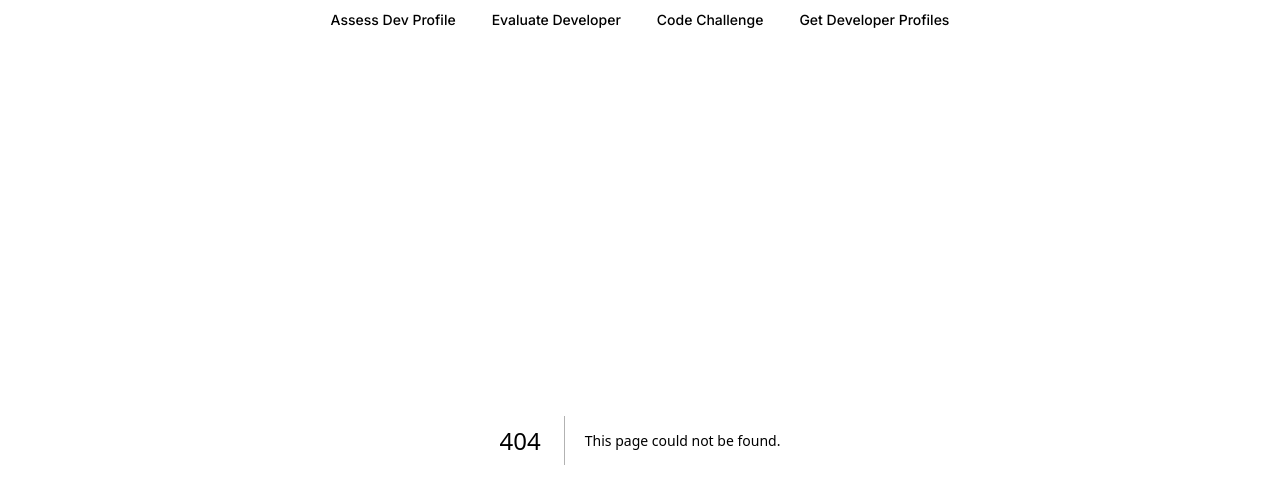
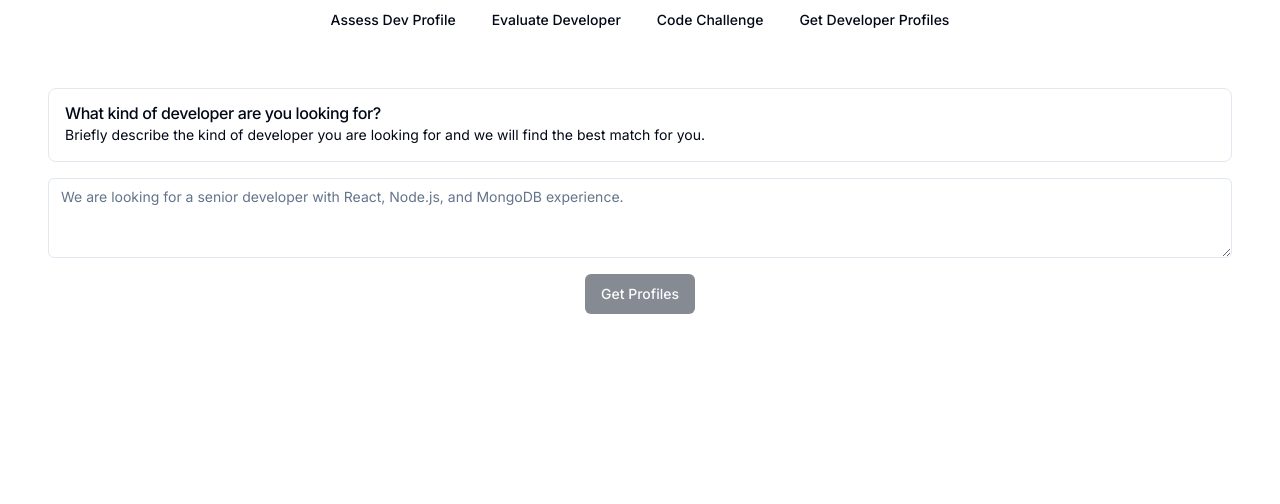
Before and after one commit to esponges/dev-assessments-app, a Next.js app: page /devs/search in a window 1280 px wide. Before the commit this address had no page. Shown: the top 504 px of the page. Built offline with nearby package versions, Linux system fonts and the light colour scheme.

Commit message:
similarity search devs

```diff
--- /dev/null
+++ b/src/app/devs/search/client.tsx
@@ -0,0 +1,167 @@
+"use client";
+
+import { useEffect, useState } from 'react';
+import { useQuery } from '@tanstack/react-query';
+
+import { Container } from '@/components/layouts/container';
+import { Alert } from '@/components/molecules/alert';
+import { Textarea } from '@/components/ui/textarea';
+import { Button } from '@/components/ui/button';
+import {
+  Table,
+  TableBody,
+  TableCaption,
+  TableCell,
+  TableHead,
+  TableHeader,
+  TableRow,
+} from '@/components/ui/table';
+import { Heading } from '@/components/atoms/heading';
+
+import type { TechStack } from '@/types';
+
+type DevProfileResponse = {
+  searchResults: {
+    similaritySearchResults: {
+      matches: {
+        id: string;
+        score: number;
+        values: number[];
+        metadata: {
+          id: string;
+          tech_stack: string[];
+        };
+      }[];
+      namespace: string;
+    };
+    questions: string[];
+  };
+  candidates: {
+    id: string;
+    resume: string;
+    techStack: string[];
+    detailedTechStack: TechStack;
+    createdAt: string;
+    updatedAt: string;
+    score: number;
+    metadata: {
+      id: string;
+      tech_stack: string[];
+    };
+  }[];
+};
+
+const getCandidatesProfiles = async (description: string) => {
+  const res = await fetch(
+    `${process.env.NEXT_PUBLIC_API_URL}/api/candidate/similarity_search`,
+    {
+      method: 'POST',
+      body: JSON.stringify({ description }),
+      headers: {
+        'Content-Type': 'application/json',
+      },
+    }
+  );
+
+  if (!res.ok) {
+    throw new Error('Network response was not ok');
+  }
+
+  const json = await res.json();
+
+  return json;
+};
+
+export function DevSimilaritySearch() {
+  const [description, setDescription] = useState('');
+  const [candidates, setCandidates] = useState<DevProfileResponse['candidates']>();
+  const { data, isLoading, refetch } = useQuery<DevProfileResponse>({
+    queryKey: ['profiles'],
+    queryFn: () => getCandidatesProfiles(description),
+    enabled: false,
+  });
+
+  useEffect(() => {
+    if (data) {
+      setCandidates(data.candidates);
+    }
+  }, [data]);
+
+  const handleGetProfiles = async () => {
+    refetch();
+  };
+
+  const handleDownloadResume = async (id: string) => {
+    alert(`Downloading resume for ${id} (not implemented)`);
+  };
+
+  return (
+    <Container className="w-full md:w-full md:px-12">
+      {!candidates || !description ? (
+        <>
+          <Alert
+            title="What kind of developer are you looking for?"
+            description={`Briefly describe the kind of developer you are looking for
+             and we will find the best match for you.`}
+          />
+          <Textarea
+            placeholder="We are looking for a senior developer with React, Node.js, and MongoDB experience."
+            className="mt-4"
+            value={description}
+            onChange={(e) => setDescription(e.target.value)}
+          />
+          <Button
+            onClick={handleGetProfiles}
+            className="mt-4"
+            disabled={isLoading || !description}
+          >
+            {isLoading ? 'Loading...' : 'Get Profiles'}
+          </Button>
+        </>
+      ) : (
+        <>
+          <Heading variant='h1' className="my-6">
+            We found {candidates.length} profiles that match your search
+          </Heading>
+          {/* todo: create reusable table component */}
+          <Table>
+            <TableCaption>Profiles</TableCaption>
+            <TableHeader>
+              <TableRow>
+                <TableHead>Profile</TableHead>
+                <TableHead>Score</TableHead>
+                <TableHead>Technologies</TableHead>
+                <TableHead>Actions</TableHead>
+              </TableRow>
+            </TableHeader>
+            <TableBody>
+              {candidates.map((candidate) => (
+                <TableRow key={candidate.id}>
+                  <TableCell>{candidate.id}</TableCell>
+                  <TableCell>{candidate.score}</TableCell>
+                  <TableCell>{candidate.techStack.join(', ')}</TableCell>
+                  <TableCell>
+                    <Button
+                      onClick={(_e) => handleDownloadResume(candidate.id)}
+                    >
+                      Download Resume
+                    </Button>
+                  </TableCell>
+                </TableRow>
+              ))}
+            </TableBody>
+          </Table>
+          <Button
+            onClick={() => {
+              setDescription('');
+              setCandidates(undefined);
+            }}
+            className="mt-4"
+          >
+            Try another search
+          </Button>
+        </>
+      )}
+    </Container>
+  );
+}
--- /dev/null
+++ b/src/app/devs/search/page.tsx
@@ -0,0 +1,5 @@
+import { DevSimilaritySearch } from './client';
+
+export default function Page() {
+  return <DevSimilaritySearch />;
+}
--- a/src/components/layouts/pages/navigation.tsx
+++ b/src/components/layouts/pages/navigation.tsx
@@ -15,7 +15,7 @@ const links = [
   { href: 'assess-profile', title: 'Assess Dev Profile' },
   { href: 'evaluate?id=d1d5bd58-f1a6-44bb-a8d3-835fea4880c0', title: 'Evaluate Developer' },
   { href: 'challenge', title: 'Code Challenge' },
-  { href: 'get-profiles', title: 'Get Developer Profiles' },
+  { href: 'devs/search', title: 'Get Developer Profiles' },
 ];
 
 export function Navigation({ children }: { children: React.ReactNode }) {
```
